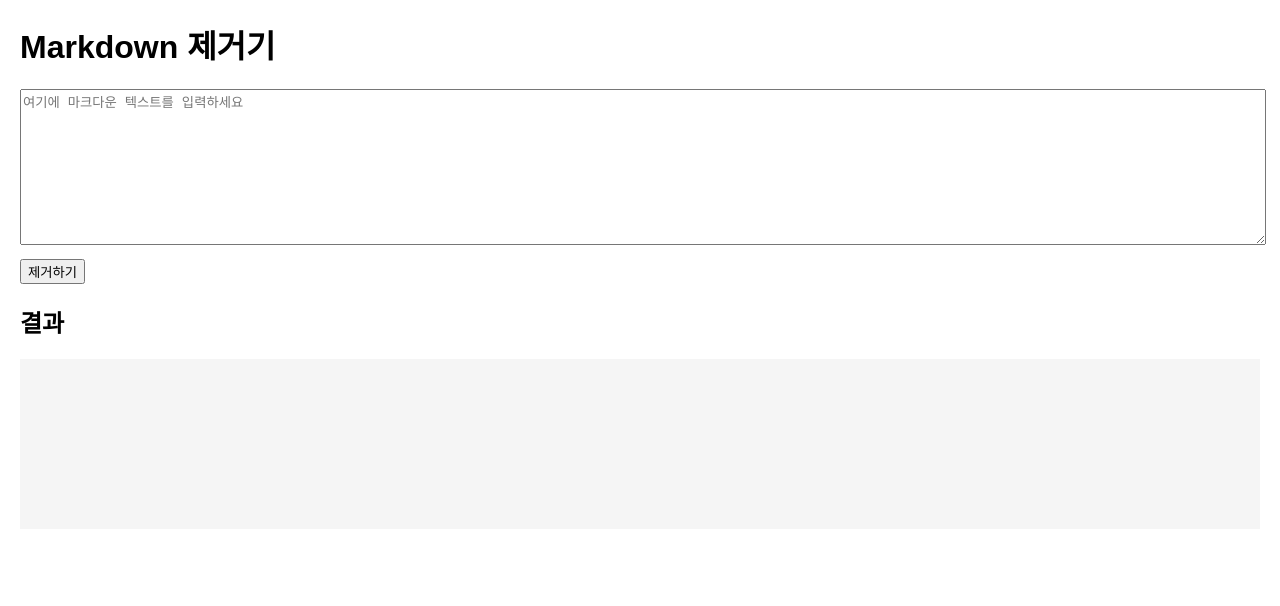
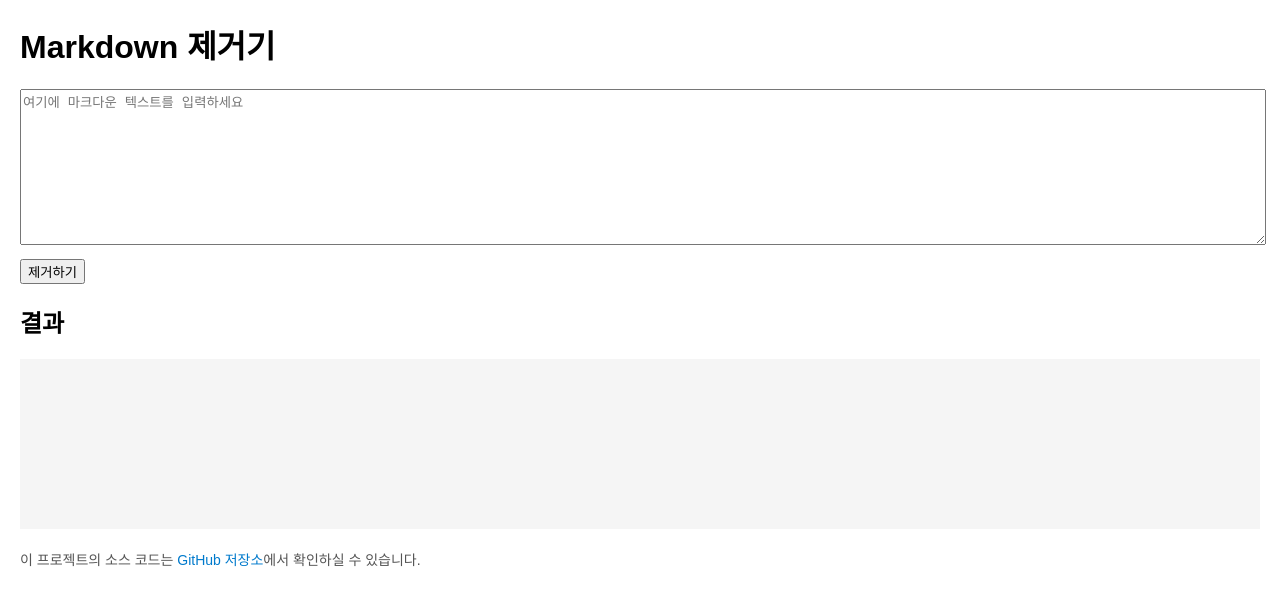
Before and after one commit to Ikboong/markdown-eraser, a plain HTML site: page index.html in a window 1280 px wide. Drawn offline with nearby package versions, Linux system fonts and the light colour scheme.

Commit message:
Add files via upload

```diff
--- a/index.html
+++ b/index.html
@@ -21,6 +21,18 @@
         button {
             margin-top: 10px;
         }
+        footer {
+            margin-top: 20px;
+            font-size: 14px;
+            color: #555;
+        }
+        footer a {
+            color: #007acc;
+            text-decoration: none;
+        }
+        footer a:hover {
+            text-decoration: underline;
+        }
     </style>
 </head>
 <body>
@@ -43,5 +55,10 @@
             document.getElementById('plain-text-output').innerText = plainText;
         }
     </script>
+
+    <!-- 출처 표시 -->
+    <footer>
+        이 프로젝트의 소스 코드는 <a href="https://github.com/Ikboong/markdown-eraser" target="_blank">GitHub 저장소</a>에서 확인하실 수 있습니다.
+    </footer>
 </body>
 </html>
```
